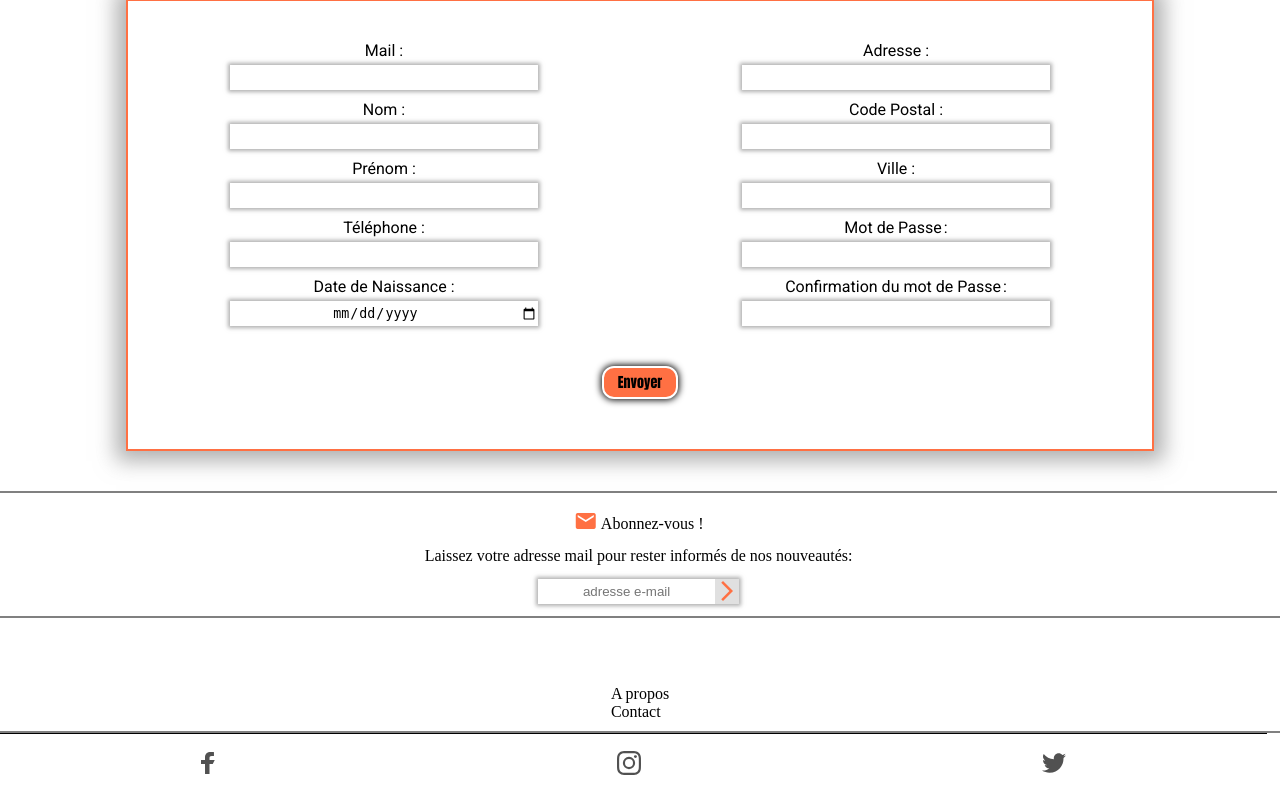
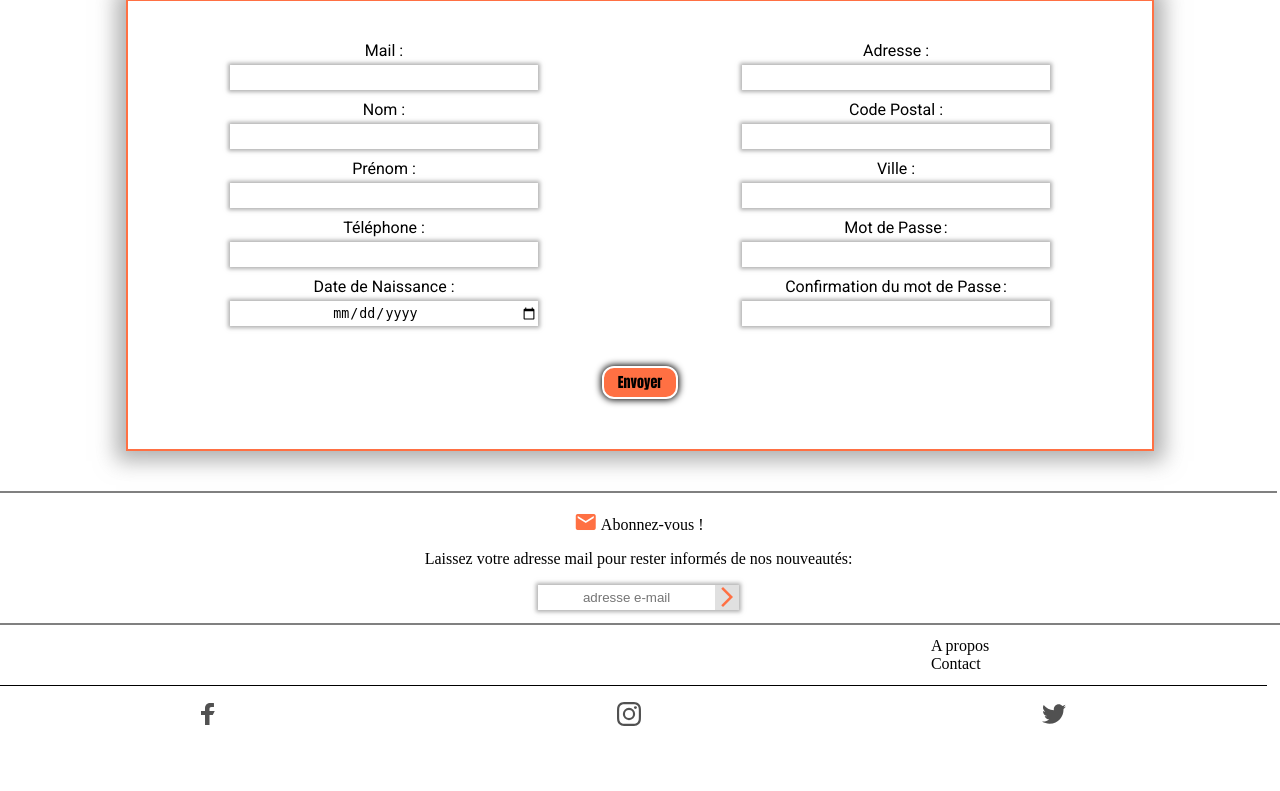
Before and after one commit to MarieBonifacio/defiGroupe, a PHP site: page /signup.php in a window 1280 px wide. Shown: the part 86-877 px from the top of the page. Run offline with PHP 8.4, Linux system fonts and the light colour scheme; data that the repository does not hold is empty.

Commit message:
maj footer + controller mailing list

```diff
--- a/css/footer.css
+++ b/css/footer.css
@@ -5,6 +5,12 @@ ol{
 #footer a{
     text-decoration: none;
 }
+
+#footer a:hover{
+    color:rgb(112, 112, 112);
+    text-decoration: underline;
+}
+
 
 #footer{
     width: 100%;
@@ -114,25 +120,19 @@ ol{
     height: 10px;
 }
 
-#footer a:after {
-	content: '';
-    position: absolute;
-    display: inline-block;
-    height: 1em;
-    left:38%;
-    margin-left: auto;
-    margin-right: auto;
-    width: 30%;
-    border-bottom: 1px solid;
-    opacity: 0;
-	-webkit-transition: opacity 0.35s, -webkit-transform 0.35s;
-	transition: opacity 0.35s, transform 0.35s;
-	-webkit-transform: scale(0,1);
-	transform: scale(0,1);
+@media screen and (min-width: 800px) {
+    #footer .flex{
+        display:flex;
+        flex-direction: row;
+        justify-content: space-around;
+        border-top : 2px solid grey;
+    }
+
+    #footer .navig{
+        border: none;
+    }
+
+    #footer .menufooter{
+        border:none;
+    }
 }
-
-#footer a:hover:after {
-    opacity: 1;
-	-webkit-transform: scale(1);
-	transform: scale(1);
-}
--- a/includes/config.php
+++ b/includes/config.php
@@ -9,8 +9,8 @@ $dbhost = "localhost";
 $dbname = "lunettes";
 
 //Utilisateur
-$dbuser = "";
-$dbpass = "";
+$dbuser = "Marie2";
+$dbpass = "Ninmarie0.";
 
 //Inscription / Compte
 
--- a/includes/footer.php
+++ b/includes/footer.php
@@ -1,3 +1,4 @@
+
     </div>
     <footer id="footer">
 
@@ -6,11 +7,18 @@
                 Abonnez-vous !<br></span>
             <p>
             Laissez votre adresse mail pour rester informés de nos nouveautés:</p>
-            <form class="formmailinglist" action="../controller/mailinglist.php">
+            <?php
+                if(!empty($_SESSION['errorMail'])){
+                    echo $_SESSION['errorMail'];
+                    unset($_SESSION['errorMail']);
+                }
+            ?>
+            <form class="formmailinglist" action="./controller/mailinglist.php" method="post">
                 <input class="inputmailinglist" type="email" name="user_email" placeholder="adresse e-mail">
                 <button class="buttonmail" type="submit" value="submit"><i class="material-icons orange">arrow_forward_ios</i></button>
             </form>
         </div>
+        <div class="flex">
             <div class="menufooter">
                 <ul>
 
@@ -30,10 +38,11 @@
                     <li><a href="#">Contact</a></li>
                 </ul>
             </div>
+        </div>
         <div class="reseaux">
-            <img src="./images/facebook.svg">
-            <img src="./images/instagram.svg">
-            <img src="./images/twitter.svg">
+            <a href="#"><img src="./images/facebook.svg"></a>
+            <a href="#"><img src="./images/instagram.svg"></a>
+            <a href="#"><img src="./images/twitter.svg"></a>
         </div>
     </footer>
 </body>
```
Also changed, not shown: controller/mailinglist.php (+36 -0 lines). Lines whose indentation alone changed are shown as unchanged.
